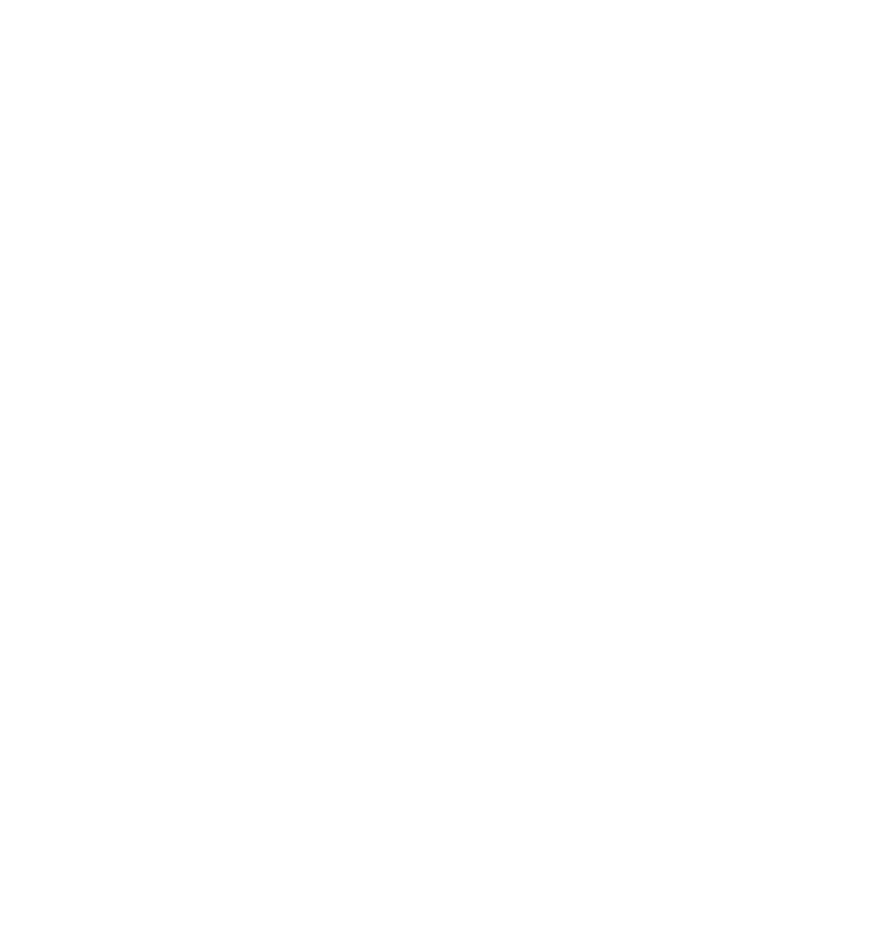
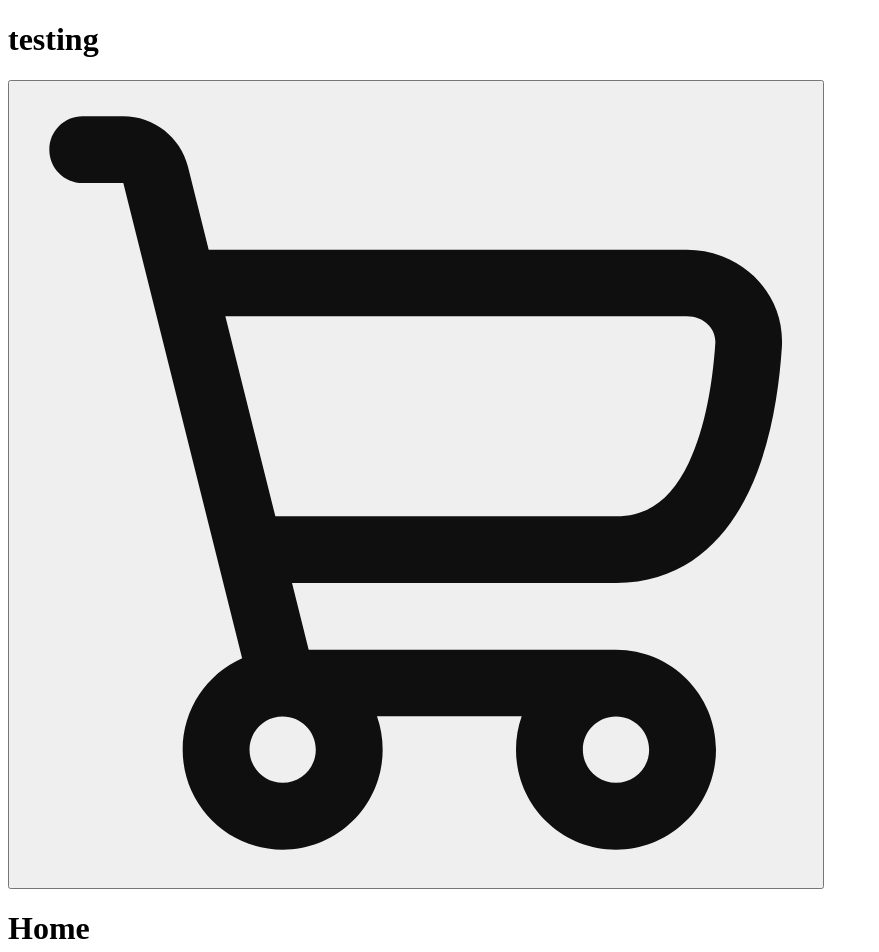
Before and after one commit to biscake/shopping-cart, a React (Vite) app: page / in a window 1280 px wide. Shown: the top 952 px of the page, without its empty margins (0-879 px from the left). Before the commit the page ends 800 px from the top, so only its background shows below. Built offline with nearby package versions, Linux system fonts and the light colour scheme.

Commit message:
Added: Routes to root, products and cart Added: Button utility Added: Shopping cart image Added: Navbar component

```diff
--- /dev/null
+++ b/src/components/Home/Home.jsx
@@ -0,0 +1,9 @@
+const Home = () => {
+  return (
+    <>
+      <h1> Home </h1>
+    </>
+  )
+}
+
+export default Home
--- /dev/null
+++ b/src/components/Navbar/Navbar.jsx
@@ -0,0 +1,12 @@
+import Button from "../Utilities/Button";
+import shoppingCart from "../assets/Navbar/shopping-cart.svg";
+
+const Navbar = () => {
+  return (
+    <>
+      <Button type="button" src={shoppingCart} />
+    </>
+  )
+}
+
+export default Navbar;
--- /dev/null
+++ b/src/components/Root.jsx
@@ -0,0 +1,14 @@
+import { Outlet } from "react-router-dom"
+import Navbar from "./Navbar/Navbar"
+
+const Root = () => {
+  return (
+  <>
+    <h1> testing </h1>
+    <Navbar />
+    <Outlet />
+  </>
+  )
+}
+
+export default Root
--- /dev/null
+++ b/src/components/Utilities/Button.jsx
@@ -0,0 +1,12 @@
+const Button = ({type = "button", content, src = ""}) => {
+  return (
+    <>
+      <button type={type}>
+        {content}
+        <img src={src} alt=""/>
+      </button>
+    </>
+  )
+}
+
+export default Button;
--- a/src/main.jsx
+++ b/src/main.jsx
@@ -1,10 +1,39 @@
 import React from 'react';
 import ReactDOM from 'react-dom/client';
 import { createBrowserRouter, RouterProvider } from "react-router-dom";
-import './styles/index.css';
+import Root from './components/Root';
+import Home from './components/Home/Home';
+
+const router = createBrowserRouter([
+  {
+    path: "/",
+    element: <Root />,
+    children: [
+      {
+        index: true,
+        element: <Home />
+      },
+      // {
+      //   path: "/products",
+      //   element: <Products />,
+      //   children: [
+      //     {
+      //       path: "/products/:name",
+      //       element: <ProductDetails />,
+      //       loader: ProductLoader,
+      //     }
+      //   ]
+      // },
+      // {
+      //   path: "/cart",
+      //   element: <Cart />,
+      // }
+    ]
+  },
+])
 
 ReactDOM.createRoot(document.getElementById('root')).render(
   <React.StrictMode>
-
+    <RouterProvider router={router} />
   </React.StrictMode>,
 )
```
Also changed, not shown: src/components/assets/Navbar/shopping-cart.svg (added), src/styles/index.css (deleted), 1 other file (tests, documents, lock files or other folders).
